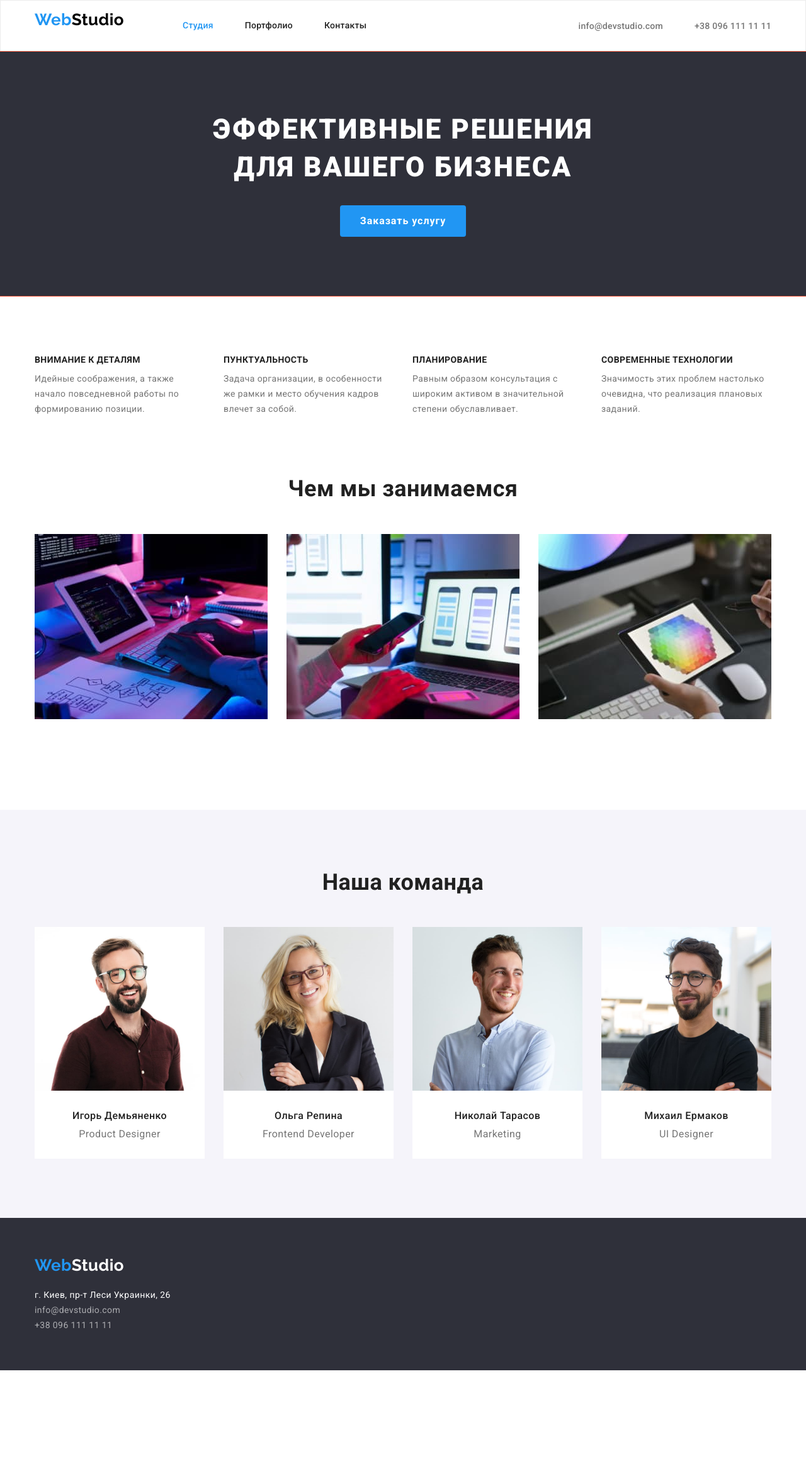
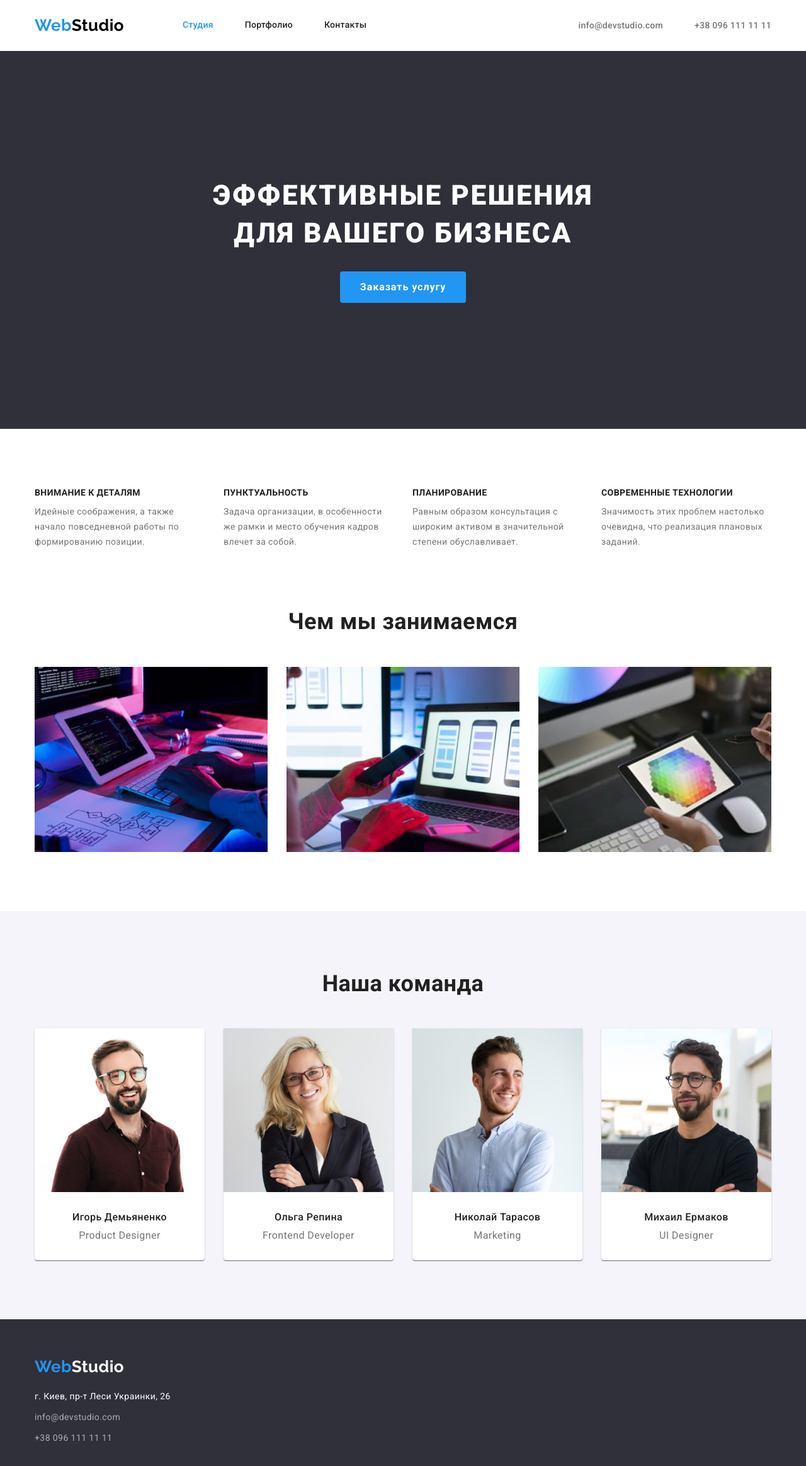
Before and after one commit to yours-mate/goit-markup-hw-03, a plain HTML site: page index.html in a window 1280 px wide. Shown: the whole page at 63% size. Before the commit the page ends 2176 px from the top, so only its background shows below. Drawn offline with nearby package versions, Linux system fonts and the light colour scheme.

Commit message:
Changes done hw-03

```diff
--- a/css/styles.css
+++ b/css/styles.css
@@ -1,4 +1,3 @@
-
 :root {
   --primary-text-color: #757575;
   --secondary-text-color: #212121;
@@ -9,16 +8,49 @@
   --logo-color: #000000;
   --btn-hover-color: #188ce8;
   --contacts-footer-color: rgba(255, 255, 255, 0.6);
-  --border-color: #ECECEC;
-  --portfolio-border-color: #EEEEEE;
+  --border-color: #ececec;
+  --portfolio-border-color: #eeeeee;
 }
 
 body {
   background-color: var(--another-accent-color);
   color: var(--primary-text-color);
-  font-family: "Roboto", sans-serif;
+  font-family: 'Roboto', sans-serif;
   letter-spacing: 0.03em;
   font-size: 14px;
+}
+
+h1,
+h2,
+h3,
+h4,
+h5,
+h6,
+p {
+  margin: 0;
+}
+
+img {
+  display: block;
+  max-width: 100%;
+  height: auto;
+}
+
+address {
+  font-style: normal;
+}
+
+.section {
+  padding-top: 94px;
+  padding-bottom: 94px;
+}
+
+.container {
+  width: 1200px;
+  padding-left: 15px;
+  padding-right: 15px;
+  margin-left: auto;
+  margin-right: auto;
 }
 
 /* Утилиты */
@@ -47,30 +79,11 @@ body {
   overflow: hidden;
 }
 
-.container {
-  width: 1200px;
-  padding-left: 15px;
-  padding-right: 15px;
-  margin-left: auto;
-  margin-right: auto;
-}
-
-.section {
-  padding-top: 94px;
-  padding-bottom: 94px;
-}
-
-img {
-  display: block;
-  max-width: 100%;
-  height: auto;
-}
-
 /* Хедер */
 
 header {
   background-color: var(--another-accent-color);
-  border: 1px solid var(--border-color);
+  border-bottom: 1px solid var(--border-color);
 }
 
 .header {
@@ -79,7 +92,7 @@ header {
 }
 
 .logo {
-  font-family: "Raleway", sans-serif;
+  font-family: 'Raleway', sans-serif;
   font-weight: 700;
   font-size: 26px;
   line-height: 1.19;
@@ -93,9 +106,12 @@ header {
   color: var(--logo-color);
 }
 
+.nav {
+  margin-left: 93px;
+}
+
 .site-nav.list {
   display: flex;
-  margin-left: 93px;
 }
 
 .site-nav.item:not(:last-child) {
@@ -122,11 +138,12 @@ header {
 }
 
 .contacts .item + .item {
-margin-left: 50px;
+  margin-left: 50px;
 }
 
 .contacts-mail,
 .contacts-tel {
+  padding: 32px 0px;
   color: var(--primary-text-color);
   font-weight: 500;
   line-height: 1.14;
@@ -145,14 +162,13 @@ margin-left: 50px;
 /* Главное содержимое Студия */
 
 /* Герой */
-.title {
+.hero {
+  padding: 200px 0px;
   text-align: center;
   background-color: var(--background-color);
-    outline: 1px solid tomato;
 }
 
 .hero-title {
-  margin-top: 0px;
   margin-bottom: 30px;
   width: 696px;
   margin-right: auto;
@@ -206,11 +222,10 @@ margin-left: 50px;
 }
 
 .particulars .item + .item {
-margin-left: 30px;
+  margin-left: 30px;
 }
 
 .particulars-title {
-  margin-top: 0px;
   margin-bottom: 10px;
   font-size: 14px;
   font-weight: 700;
@@ -219,8 +234,6 @@ margin-left: 30px;
 }
 
 .particulars-text {
-  margin-top: 0px;
-  margin-bottom: 0px;
   font-size: 14px;
   line-height: 1.71;
 }
@@ -230,7 +243,6 @@ margin-left: 30px;
 }
 
 .task {
-  margin-top: 0px;
   margin-bottom: 50px;
   font-weight: 700;
   font-size: 36px;
@@ -238,7 +250,7 @@ margin-left: 30px;
   text-align: center;
 }
 
-.task.list {
+.task-list.list {
   display: flex;
 }
 
@@ -255,7 +267,6 @@ margin-left: 30px;
 }
 
 .team {
-  margin-top: 0px;
   margin-bottom: 50px;
   font-weight: 700;
   font-size: 36px;
@@ -269,15 +280,21 @@ margin-left: 30px;
 
 .team-list > li {
   width: 270px;
+  box-shadow: 0px 1px 3px rgba(0, 0, 0, 0.12), 0px 1px 1px rgba(0, 0, 0, 0.14),
+    0px 2px 1px rgba(0, 0, 0, 0.2);
+  border-radius: 0px 0px 4px 4px;
   background-color: var(--another-accent-color);
 }
 
 .team-list .item + .item {
-margin-left: 30px;
+  margin-left: 30px;
+}
+
+.team-div {
+  padding: 30px 0;
 }
 
 .team-member {
-  margin-top: 30px;
   margin-bottom: 10px;
   font-weight: 500;
   font-size: 16px;
@@ -286,8 +303,6 @@ margin-left: 30px;
 }
 
 .team-job {
-  margin-top: 0px;
-  margin-bottom: 30px;
   font-size: 16px;
   line-height: 1.19;
   text-align: center;
@@ -335,22 +350,27 @@ margin-left: 30px;
   width: calc((100% - 60px) / 3);
 }
 
-.portfolio-list .item{
+.portfolio-list .item {
   margin-right: 30px;
   margin-bottom: 30px;
-  border: 1px solid var(--portfolio-border-color);
 }
 
 .portfolio-list .item:nth-child(3n) {
   margin-right: 0;
 }
 
-.portfolio-list .item:nth-last-child(-n+3) {
+.portfolio-list .item:nth-last-child(-n + 3) {
   margin-bottom: 0;
 }
 
+.portfolio-list div {
+  padding: 24px 20px;
+  border: 1px solid var(--portfolio-border-color);
+  border-top: none;
+}
+
 .portfolio-list-name {
-  margin: 20px auto 4px;
+  margin-bottom: 4px;
   width: 322px;
   color: var(--secondary-text-color);
   font-weight: 700;
@@ -360,8 +380,7 @@ margin-left: 30px;
 }
 
 .portfolio-list-filter {
-  margin: 0px auto 20px;
-width: 322px;
+  width: 322px;
   color: var(--primary-text-color);
   font-size: 16px;
   line-height: 1.88;
@@ -377,7 +396,6 @@ footer {
 
 .logo.link {
   display: inline-block;
-  margin-bottom: 20px;
 }
 
 .logo-footer {
@@ -386,7 +404,13 @@ footer {
 
 .address {
   font-style: normal;
+  margin-top: 20px;
 }
+
+.address-list .item:not(:last-child) {
+  margin-bottom: 9px;
+}
+
 .address-text:hover,
 .address-text:focus,
 .address-mail:hover,
--- a/index.html
+++ b/index.html
@@ -22,7 +22,7 @@
         <a href="index.html" class="logo link"
           ><span class="logo1">Web</span><span class="logo2">Studio</span></a
         >
-        <nav>
+        <nav class="nav">
           <ul class="site-nav list">
             <li class="site-nav item">
               <a href="index.html" class="site-nav-link current link">Студия</a>
@@ -51,7 +51,7 @@
     <!-- Главное содержимое -->
     <main>
       <!-- Герой -->
-      <section class="title section">
+      <section class="hero">
         <div class="container">
           <h1 class="hero-title">Эффективные решения для вашего бизнеса</h1>
           <button type="button" class="hero-button">Заказать услугу</button>
@@ -99,7 +99,7 @@
       <section class="task-section section">
         <div class="container">
           <h2 class="task">Чем мы занимаемся</h2>
-          <ul class="task list">
+          <ul class="task-list list">
             <li class="task-item">
               <img
                 src="./images/box1.jpg"
@@ -136,13 +136,17 @@
                 alt="Игорь Демьяненко"
                 width="270"
               />
-              <h3 class="team-member">Игорь Демьяненко</h3>
+              <div class="team-div">
+                <h3 class="team-member">Игорь Демьяненко</h3>
               <p class="team-job">Product Designer</p>
+              </div>
             </li>
             <li class="item">
               <img src="./images/staff2.jpg" alt="Ольга Репина" width="270" />
-              <h3 class="team-member">Ольга Репина</h3>
+              <div class="team-div">
+                <h3 class="team-member">Ольга Репина</h3>
               <p class="team-job">Frontend Developer</p>
+              </div>
             </li>
             <li class="item">
               <img
@@ -150,13 +154,17 @@
                 alt="Николай Тарасов"
                 width="270"
               />
-              <h3 class="team-member">Николай Тарасов</h3>
+              <div class="team-div">
+                <h3 class="team-member">Николай Тарасов</h3>
               <p class="team-job">Marketing</p>
+              </div>
             </li>
             <li class="item">
               <img src="./images/staff4.jpg" alt="Михаил Ермаков" width="270" />
-              <h3 class="team-member">Михаил Ермаков</h3>
+              <div class="team-div">
+                <h3 class="team-member">Михаил Ермаков</h3>
               <p class="team-job">UI Designer</p>
+              </div>
             </li>
           </ul>
         </div>
@@ -171,8 +179,8 @@
           ><span class="logo-footer">Studio</span></a
         >
         <address class="address">
-          <ul class="list">
-            <li>
+          <ul class="address-list list">
+            <li class="item">
               <a
                 href="https://goo.gl/maps/JwG29EeJjDJi9KcXA"
                 class="address-text link"
@@ -182,12 +190,12 @@
                 г. Киев, пр-т Леси Украинки, 26
               </a>
             </li>
-            <li>
+            <li class="item">
               <a href="mailto:info@devstudio.com" class="address-mail link"
                 >info@devstudio.com</a
               >
             </li>
-            <li>
+            <li class="item">
               <a href="tel:+380961111111" class="address-tel link"
                 >+38 096 111 11 11</a
               >
```
Also changed, not shown: portfolio.html (+23 -5 lines).
